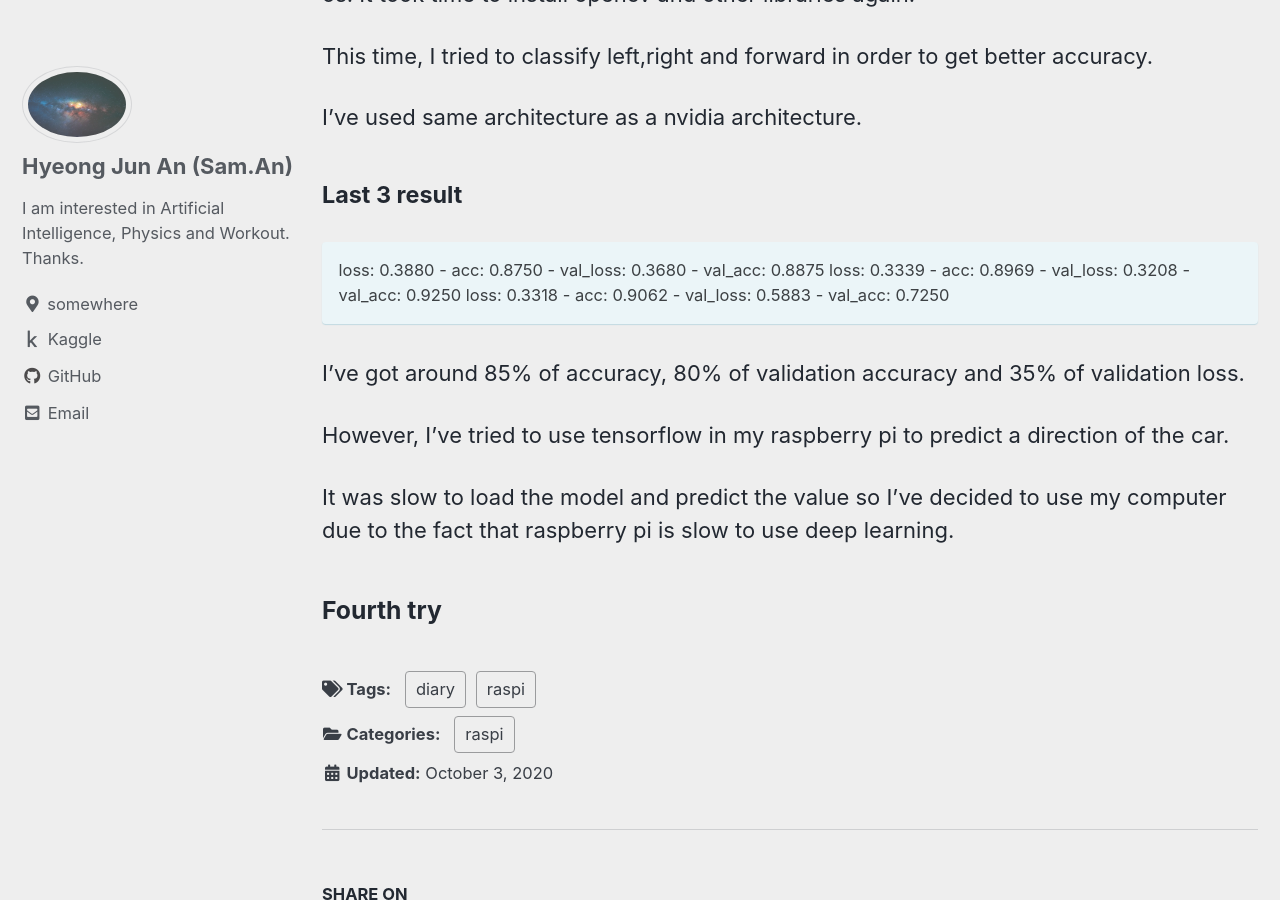
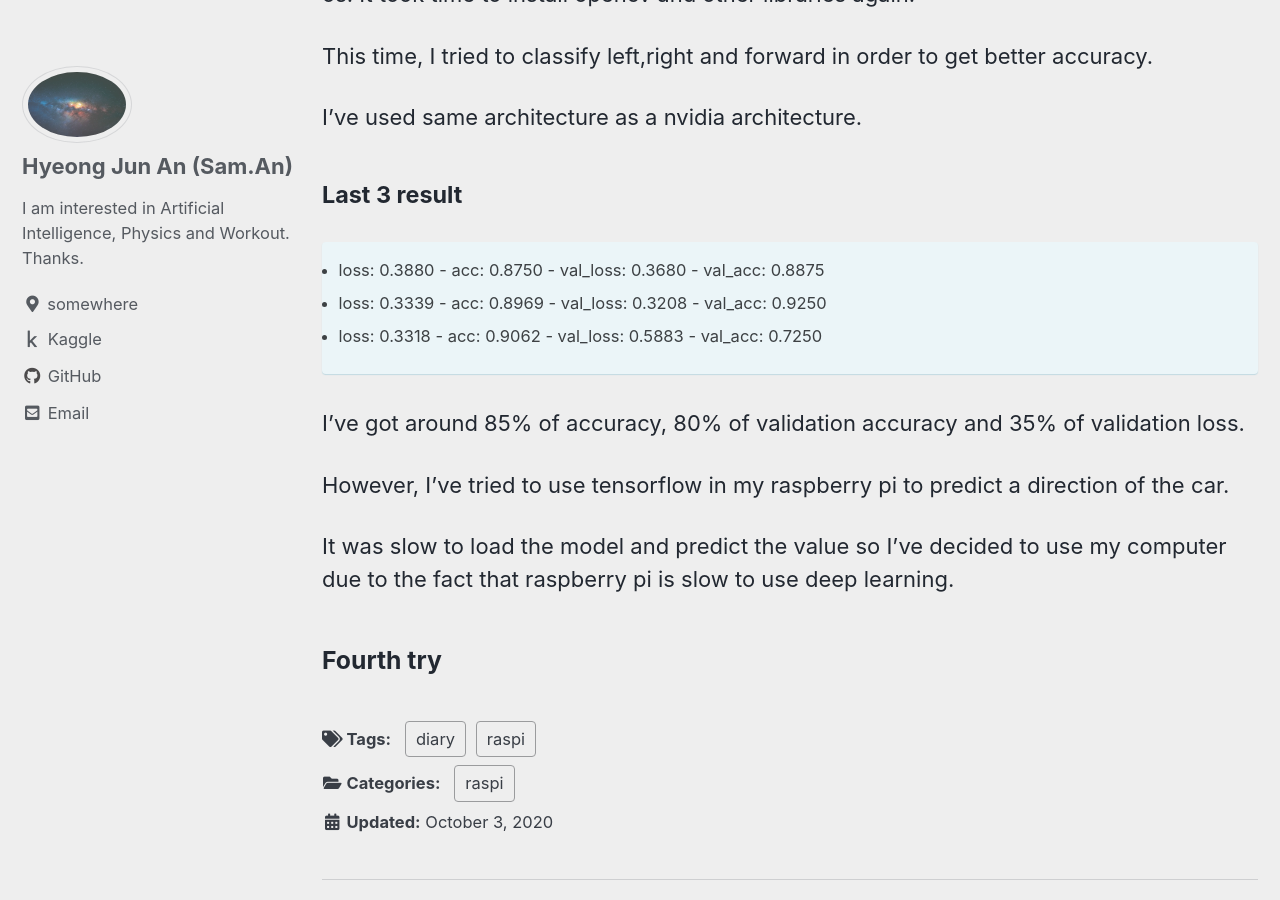
Before and after one commit to sammiee5311/sammiee5311.github.com, a Jekyll site: the page built from _posts/2020-10-01-[Raspi]Self-Driving.md, in a window 1280 px wide and 900 px high, scrolled down 3151 px. Built offline with Jekyll 4.4.1, drawn with Linux system fonts in a browser that asks for light colours; cached includes are drawn as plain includes; part of the change alters nothing that is shown.

```diff
--- a/_posts/2020-10-01-[Raspi]Self-Driving.md
+++ b/_posts/2020-10-01-[Raspi]Self-Driving.md
@@ -69,9 +69,9 @@ This time, I tried to classify left,right and forward in order to get better acc
 I've used same architecture as a nvidia architecture. <br>
 
 #### Last 3 result
-loss: 0.3880 - acc: 0.8750 - val_loss: 0.3680 - val_acc: 0.8875
-loss: 0.3339 - acc: 0.8969 - val_loss: 0.3208 - val_acc: 0.9250
-loss: 0.3318 - acc: 0.9062 - val_loss: 0.5883 - val_acc: 0.7250
++ loss: 0.3880 - acc: 0.8750 - val_loss: 0.3680 - val_acc: 0.8875
++ loss: 0.3339 - acc: 0.8969 - val_loss: 0.3208 - val_acc: 0.9250
++ loss: 0.3318 - acc: 0.9062 - val_loss: 0.5883 - val_acc: 0.7250
 {: .notice--info}
 
 I've got around 85% of accuracy, 80% of validation accuracy and 35% of validation loss. <br>
```
